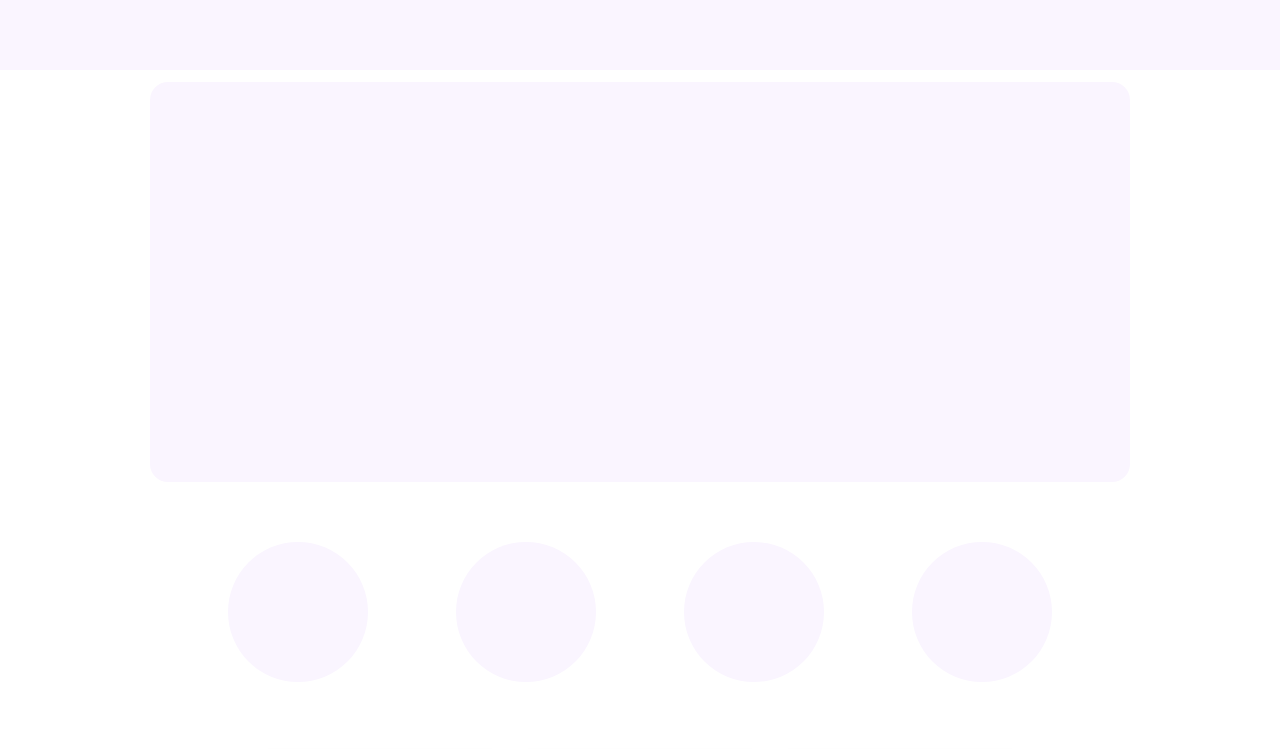
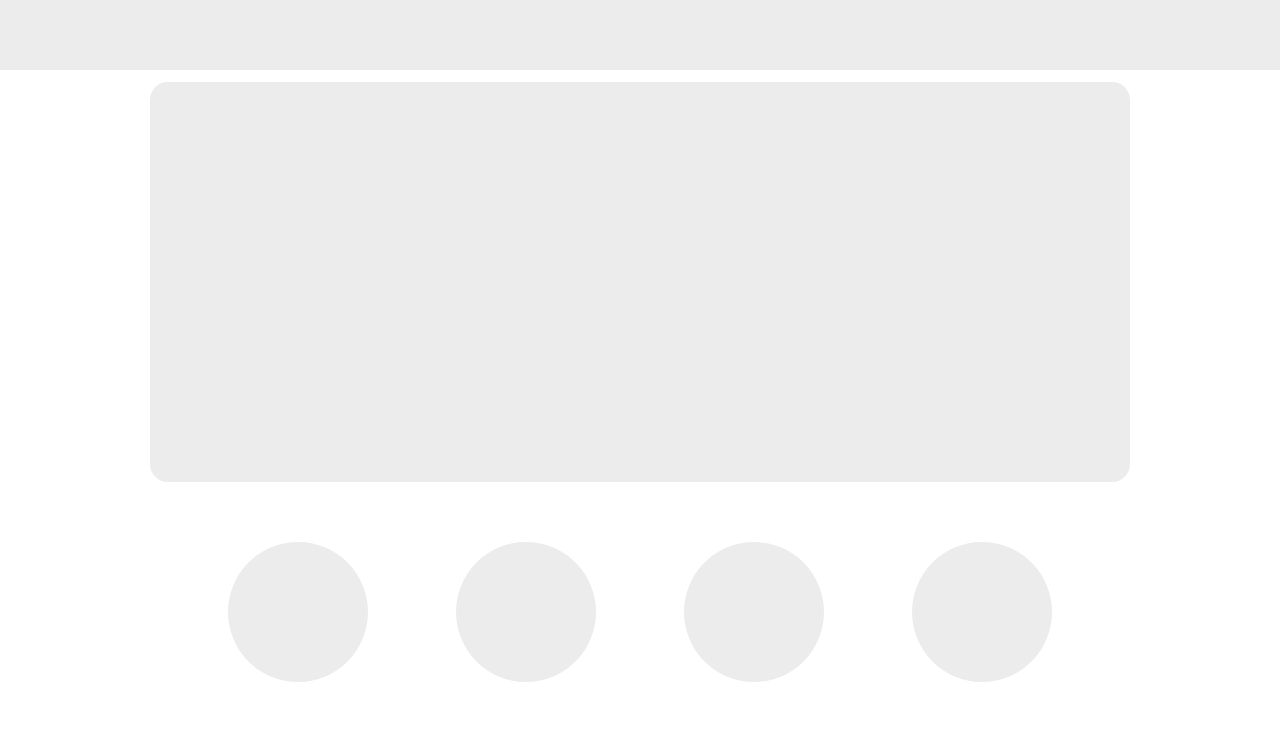
Before and after one commit to cornercart/preview-sample-page, a plain HTML site: page index.html in a window 1280 px wide. Shown: the top 749 px of the page. Drawn offline with Linux system fonts and the light colour scheme.

Commit message:
colorchange

```diff
--- a/css/main.css
+++ b/css/main.css
@@ -1,8 +1,8 @@
 
 :root {
-  --bg: rgb(250, 245, 255);
-  --shadow: rgb(239, 222, 255);
-  --font:rgb(212, 197, 228);
+  --bg: rgb(236, 236, 236);
+  --shadow: rgb(202, 202, 202);
+  --font:rgb(162, 162, 162);
 }
 
 
```
